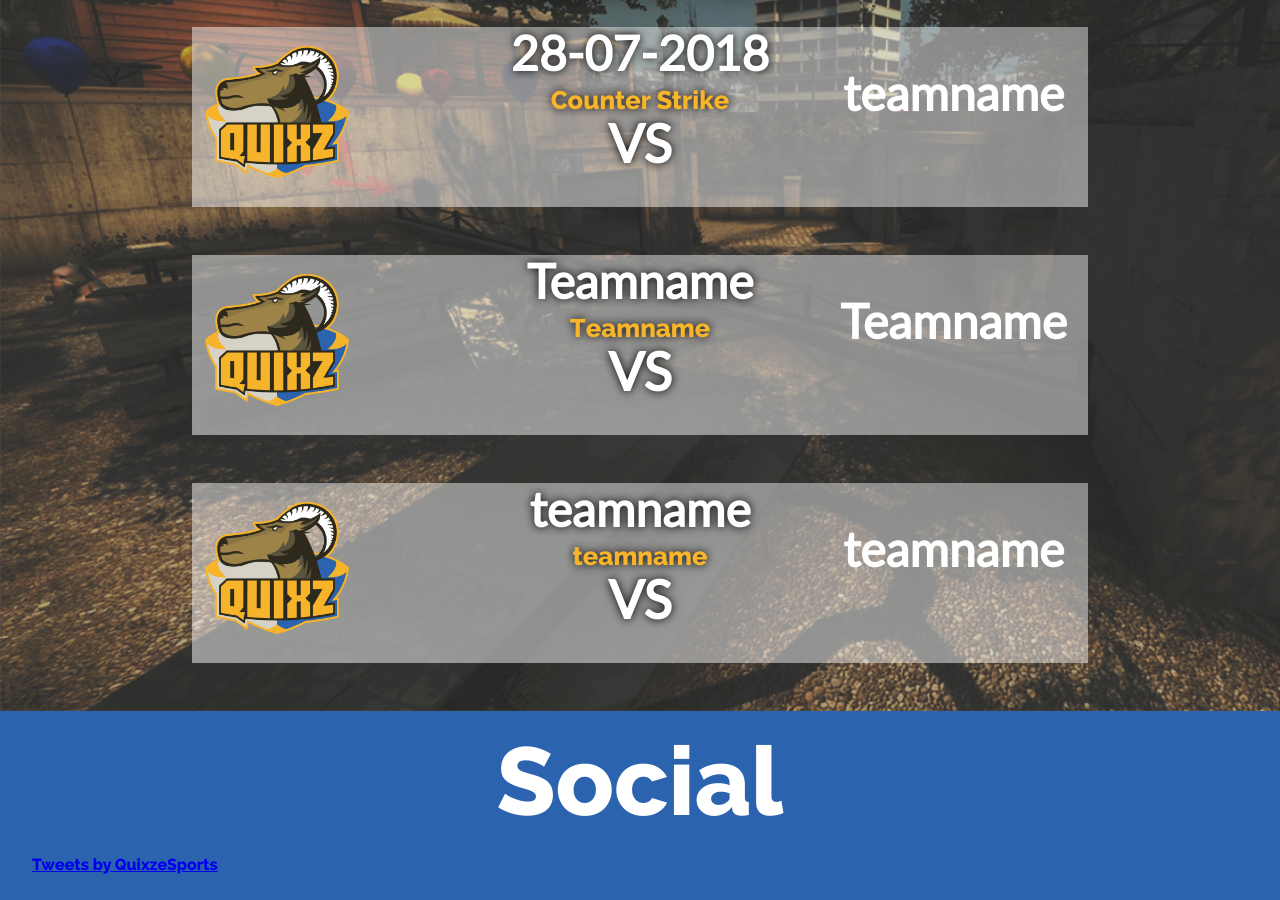
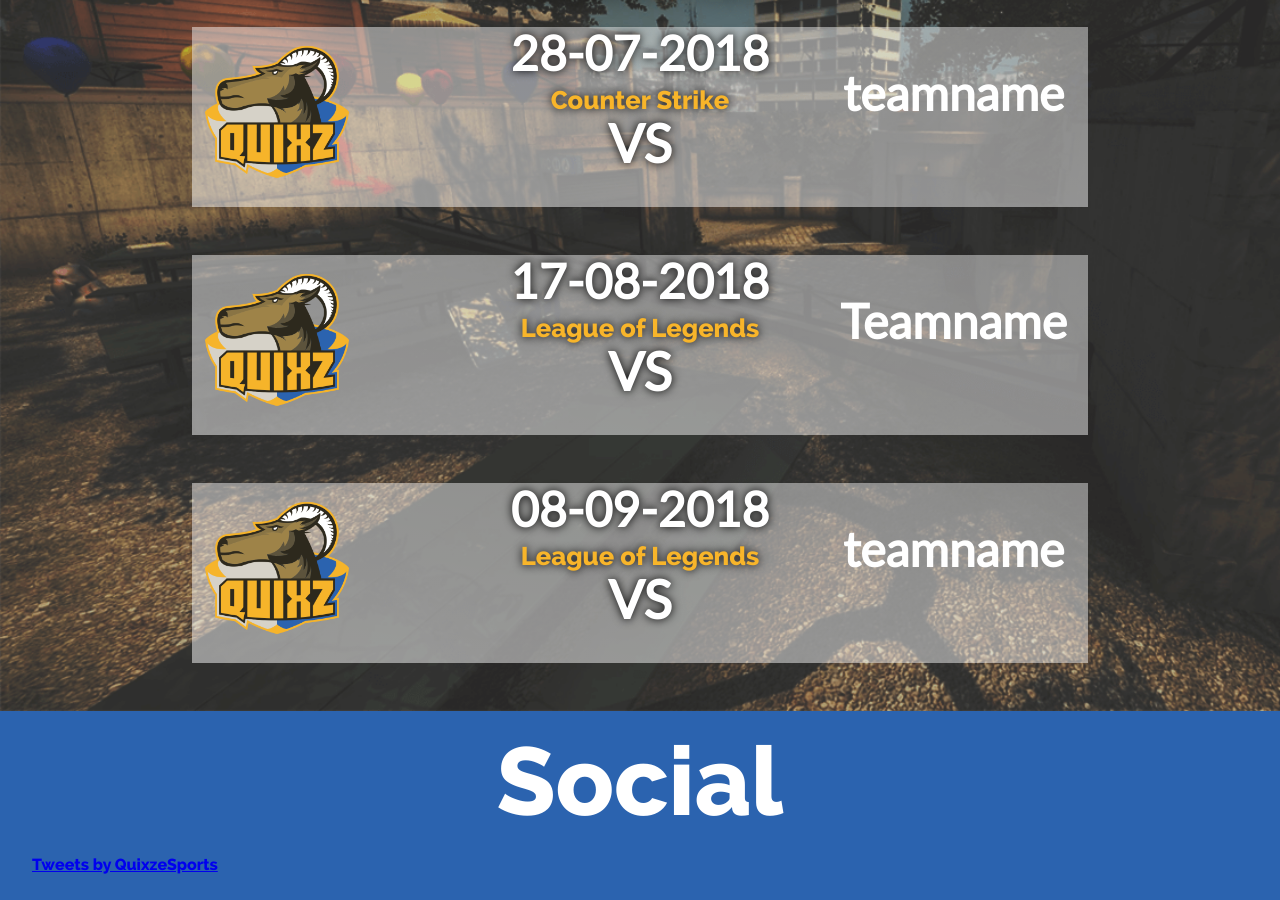
Before and after one commit to EndreKlakk/Quixz_eSports, a Jekyll site: the page built from index.md, in a window 1280 px wide and 900 px high, scrolled down 2788 px. Built offline with Jekyll 4.4.1, drawn with Linux system fonts in a browser that asks for light colours; a script that is not in the unit is left out; comment, search, counter and statistics services are not loaded.

Commit message:
Upcoing Matches fix

```diff
--- a/_layouts/index.html
+++ b/_layouts/index.html
@@ -125,8 +125,8 @@
         <img src="assets/image/logo/logo_500.png" alt="Quixz eSports logo">
       </div>
       <div class="card_middle">
-        <h2>{{ page.teamname_middle }}</h2>
-        <a href="{{ page.teamname_middle }}" target="_blank">{{ page.teamname_middle }}</a>
+        <h2>{{ page.matchdate_middle }}</h2>
+        <a href="{{ page.link_middle }}" target="_blank">{{ page.game_middle }}</a>
         <h3>VS</h3>
       </div>
       <div class="card_right">
@@ -141,8 +141,8 @@
         <img src="assets/image/logo/logo_500.png" alt="Quixz eSports logo">
       </div>
       <div class="card_middle">
-        <h2>{{ page.teamname_bottom }}</h2>
-        <a href="{{ page.teamname_bottom }}" target="_blank">{{ page.teamname_bottom }}</a>
+        <h2>{{ page.matchdate_bottom }}</h2>
+        <a href="{{ page.link_bottom }}" target="_blank">{{ page.game_bottom }}</a>
         <h3>VS</h3>
       </div>
       <div class="card_right">
```
